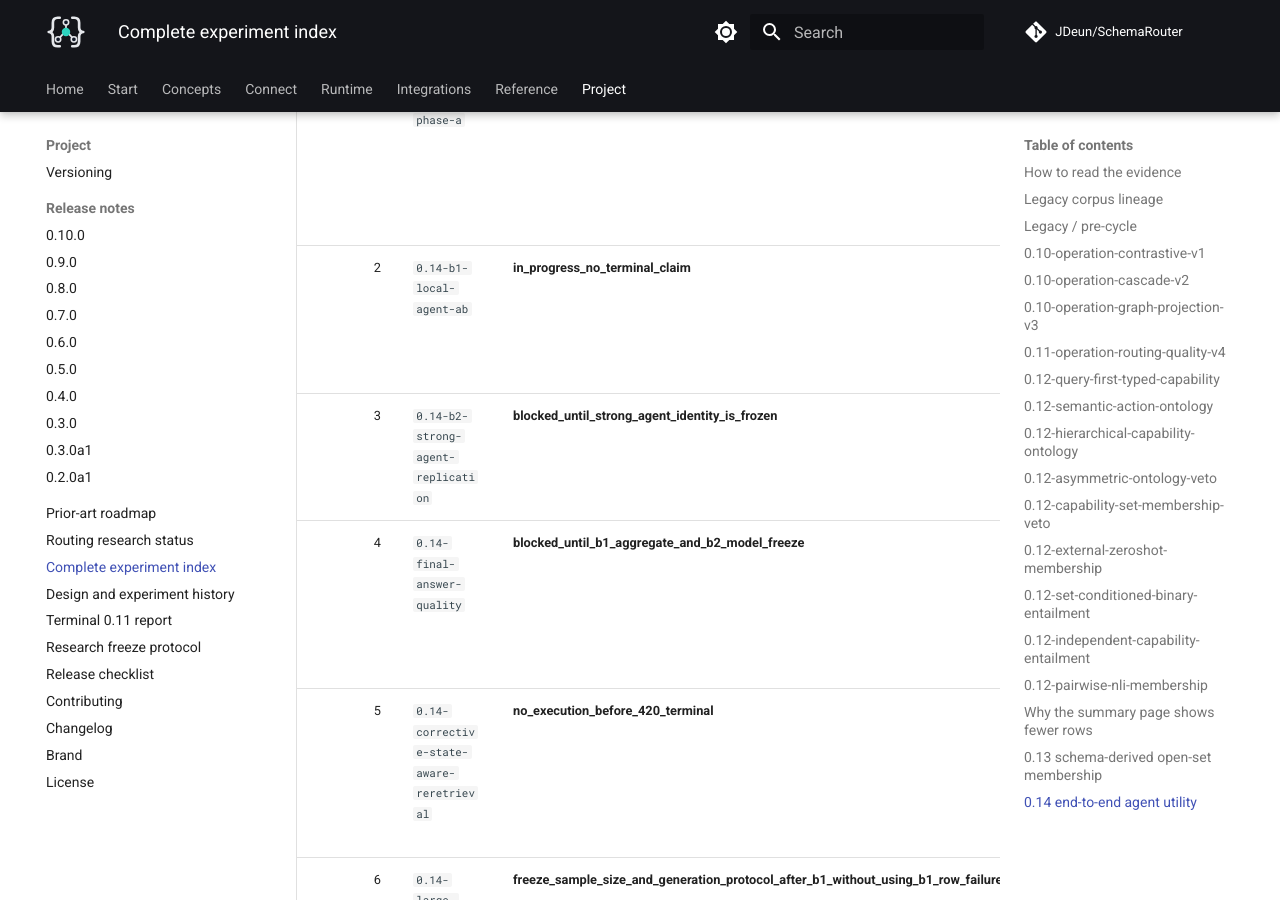
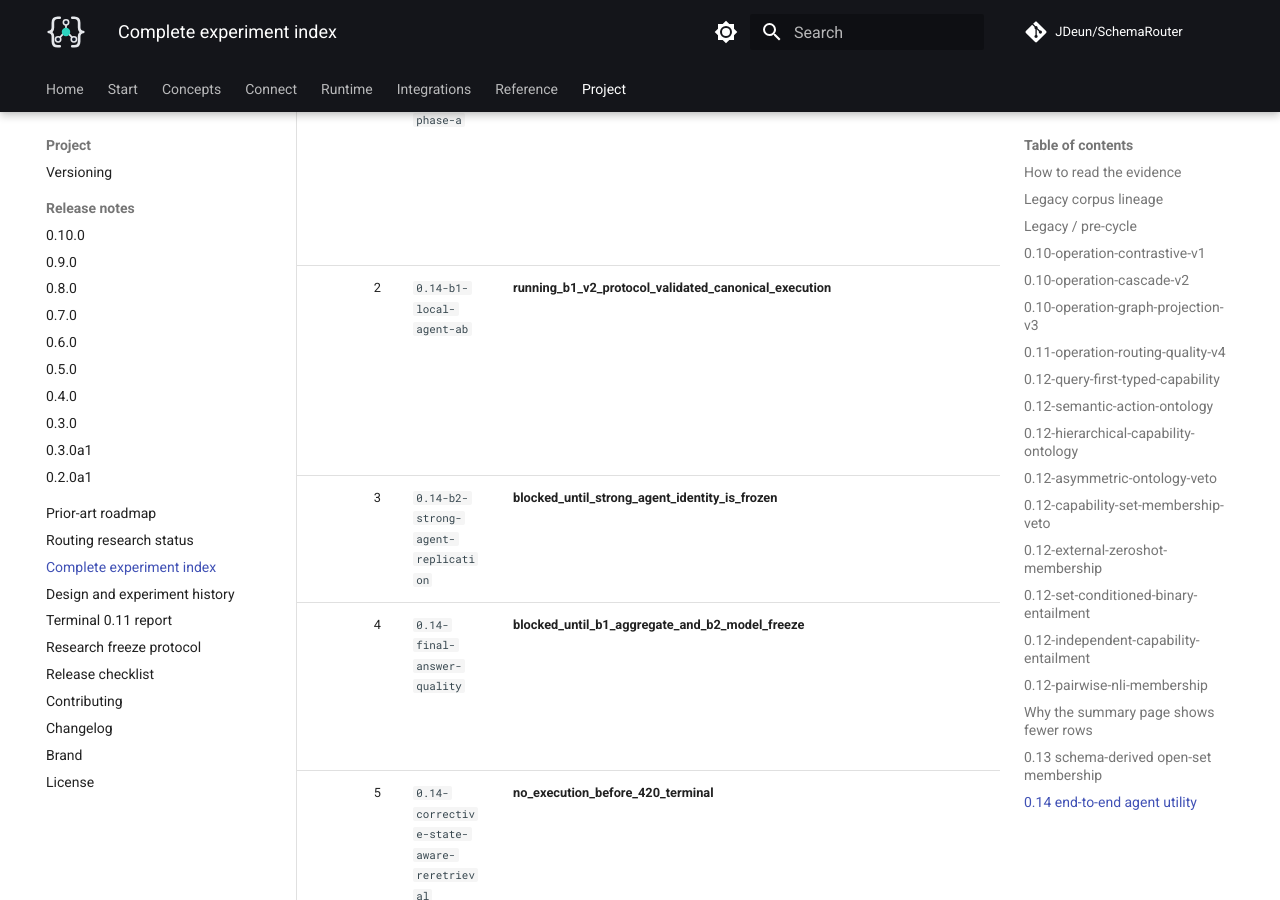
Before and after one commit to JDeun/SchemaRouter, an MkDocs documentation site: the page built from docs/research/experiment-index.md, in a window 1280 px wide and 900 px high, scrolled down 21086 px. Built offline with MkDocs 1.6.1 and Material for MkDocs 9.7.7, drawn with Linux system fonts in a browser that asks for light colours; comment, search, counter and statistics services are not loaded; some of the changed lines change nothing that is shown.

Commit message:
docs: index B1 v2 canonical execution

```diff
--- a/docs/research/experiment-index.md
+++ b/docs/research/experiment-index.md
@@ -228,8 +228,8 @@
 
 | # | Experiment | Decision / state | Purpose / interpretation | Evidence |
 | ---: | --- | --- | --- | --- |
-| 1 | `0.14-agent-utility-phase-a` | **phase_a_passed_phase_b_authorized** | Top-1 is a poor primary product metric for multi-tool capability retrieval. Top-5 preserved every required capability on the frozen benchmark while schema-context ratio fell to 2.38% of FULL at 250 endpoints. | [issue #418](https://github.com/JDeun/SchemaRouter/issues/418) · [PR #419](https://github.com/JDeun/SchemaRouter/pull/419) · freeze `36507439562` · [`1c0dc93e84`](https://github.com/JDeun/SchemaRouter/commit/1c0dc93e843f6f9bf8a628c80ca95e02efcf5088) |
-| 2 | `0.14-b1-local-agent-ab` | **in_progress_no_terminal_claim** | B1 is a reproducible sanity baseline only. Product-level agent utility requires separate stronger-agent B2 replication. | [issue #420](https://github.com/JDeun/SchemaRouter/issues/420) · [PR #421](https://github.com/JDeun/SchemaRouter/pull/421) · freeze `36507439562` |
+| 1 | `0.14-agent-utility-phase-a` | **phase_a_passed_phase_b_authorized** | Top-1 is a poor primary product metric for multi-tool capability retrieval. Top-5 preserved every required capability after the B1-v2 task-contract refreeze while schema-context ratio remained 2.383% of FULL at 250 endpoints. | [issue #418](https://github.com/JDeun/SchemaRouter/issues/418) · [PR #419](https://github.com/JDeun/SchemaRouter/pull/419) · freeze `36507439562` · [`1c0dc93e84`](https://github.com/JDeun/SchemaRouter/commit/1c0dc93e843f6f9bf8a628c80ca95e02efcf5088) |
+| 2 | `0.14-b1-local-agent-ab` | **running_b1_v2_protocol_validated_canonical_execution** | B1 v2 corrects explicit user-argument contracts and tool-observation causality before any accepted aggregate; it remains a small-model sanity baseline. | [issue #420](https://github.com/JDeun/SchemaRouter/issues/420) · [PR #421](https://github.com/JDeun/SchemaRouter/pull/421) · canonical run `36529108855` · task SHA `bc0b78ff...` |
 | 3 | `0.14-b2-strong-agent-replication` | **blocked_until_strong_agent_identity_is_frozen** | Strong-agent replication is required before generalizing B1 utility beyond the small local baseline. | [issue #423](https://github.com/JDeun/SchemaRouter/issues/423) |
 | 4 | `0.14-final-answer-quality` | **blocked_until_b1_aggregate_and_b2_model_freeze** | Final-answer factual quality, unit accuracy, provenance and hallucination must be evaluated separately from deterministic tool-use task success. | [issue #424](https://github.com/JDeun/SchemaRouter/issues/424) |
 | 5 | `0.14-corrective-state-aware-reretrieval` | **no_execution_before_420_terminal** | Compare static candidate exposure with execution-state-aware re-retrieval using bounded typed observations; retrieval never becomes execution authority. | [issue #431](https://github.com/JDeun/SchemaRouter/issues/431) |
```
